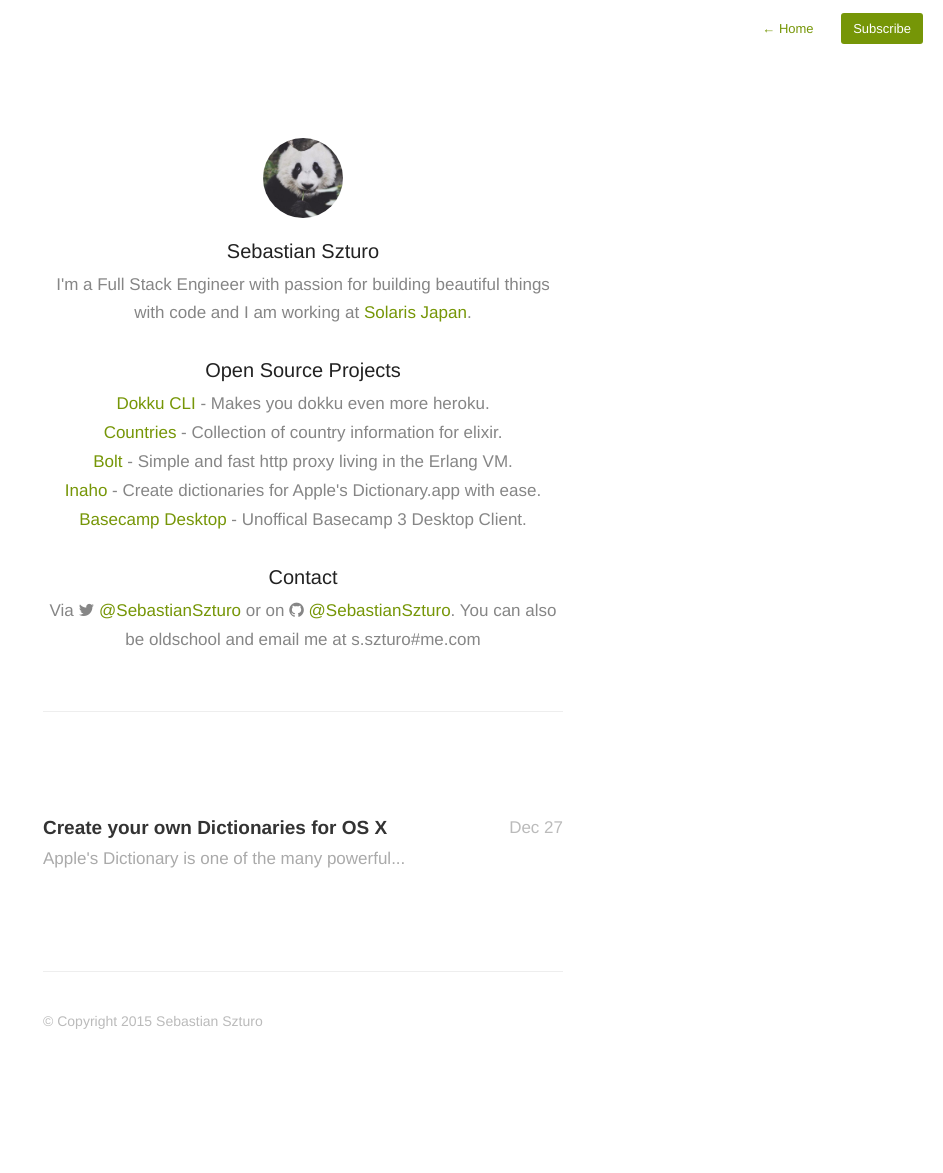
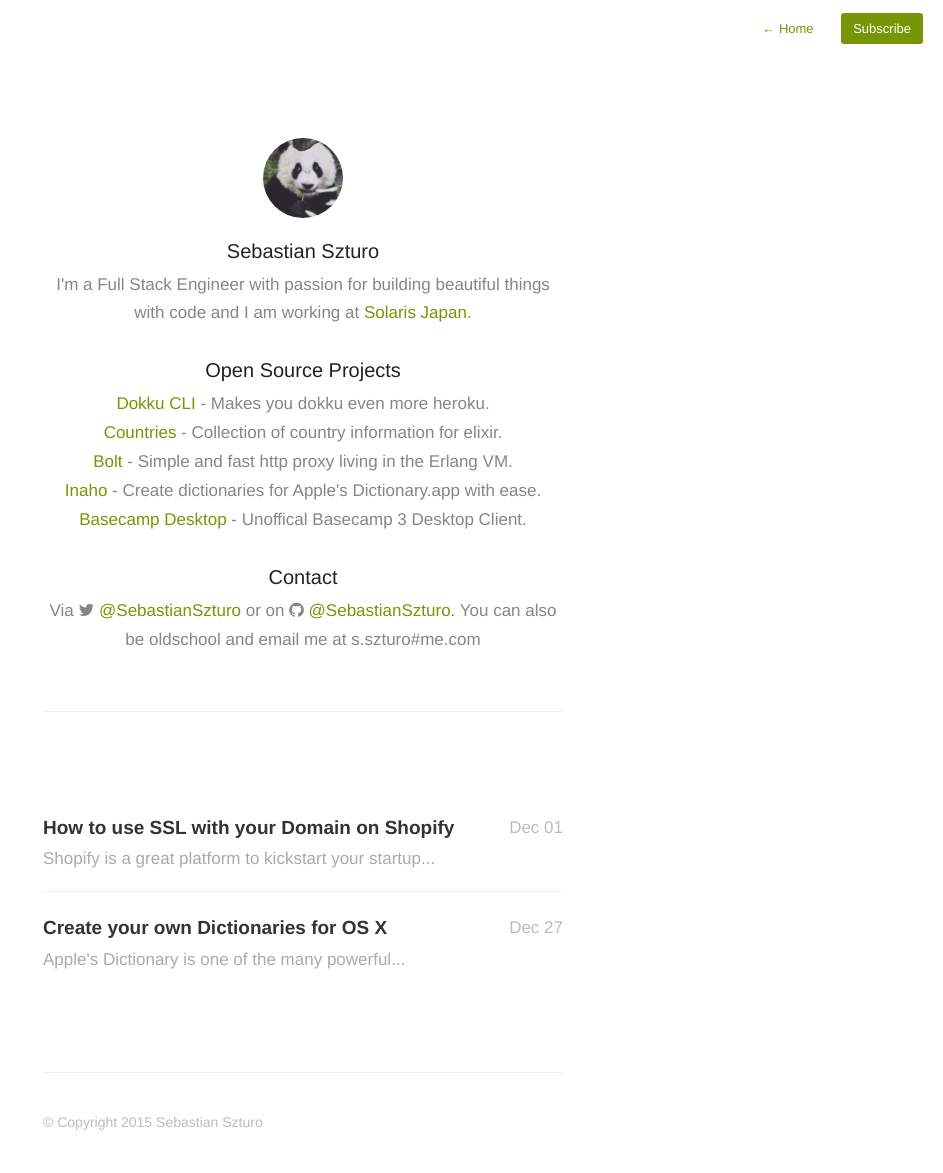
Before and after one commit to SebastianSzturo/sebastianszturo.github.com, a Jekyll site: the page built from index.html, in a window 1280 px wide. Shown: the whole page, without its empty margins (337-1280 px from the left). Built offline with Jekyll 4.4.1, drawn with Linux system fonts in a browser that asks for light colours; nearby versions of some CDN libraries; Markdown is read by kramdown in place of the engine named in the settings; the list of posts is cut into pages by our own code; before the commit the page ends 1072 px from its top, so only the background shows below that; some of the changed lines change nothing that is shown.

Commit message:
Add shopify ssl article

```diff
--- a/_config.yml
+++ b/_config.yml
@@ -1,11 +1,12 @@
 name: Sebastian Szturo
-description: Full Stack Rocket Scientist
-meta_description: "Full Stack Rocket Scientist"
+description: Full Stack Software Engineer
+meta_description: "Full Stack Engineer with passion for building beautiful things."
 
 aboutPage: true
 
 markdown: redcarpet
 highlighter: pygments
+gems: [jekyll-paginate]
 
 paginate: 20
 baseurl: /
--- /dev/null
+++ b/_posts/2015-12-01-how-to-use-ssl-with-your-domain-on-shopify.md
@@ -0,0 +1,55 @@
+---
+title:  "How to use SSL with your Domain on Shopify"
+date:   2015-12-01 13:37
+description: Shopify is a great platform to kickstart your startup...
+---
+
+[Shopify](https://www.shopify.com/?ref=sebastian-szturo) is a great platform to start your online business with or to host a shop for your [multi million dollar business](http://shop.teslamotors.com/). With over 200,000 active stores, it's one of the biggest players in the market. There is just one disadvantage: You can't get a SSL certificate unless you use their enterprise level [Shopify Plus](https://www.shopify.com/plus/?ref=sebastian-szturo) plan for ~$995 a month.
+
+### Why do I need a SSL certificate?
+
+Let's ignore the [security reasons](https://www.quora.com/How-does-SSL-work) for a SSL certificate for a moment and just look at the business disadvantage that arise from not serving our page via https:
+
+- Google's ranking algorithm will [rate your site lower](http://googlewebmastercentral.blogspot.de/2014/08/https-as-ranking-signal.html).
+- Browsers are [starting to emphasize](https://twitter.com/rlbarnes/status/656554266744586240) the need for SSL to their users.
+- Customers trust your site less if you don't have a SSL padlock.
+<br><br>
+
+### How do I get a SSL certificate for my Shopify store?
+
+You can take advantage of [CloudFlare's free Universal SSL](https://blog.cloudflare.com/introducing-universal-ssl/) to get https for your Shopify store. They are using an extension of the TSL protocol named [Server Name Indication](https://en.wikipedia.org/wiki/Server_Name_Indication). This allows them to be able to serve a certificate for multiple domains using only one IP address, reducing the hosting cost.
+
+Generally, if you're running a browser that is less than 6 years old, your browser is modern and Universal SSL on CloudFlare's free plans will work. The three biggest problem children legacy browsers are:
+
+- Internet Explorer and Chrome on Windows XP (or older)
+- Android pre-Ice Cream Sandwich<br>
+<br>
+
+If you are want to make sure your site also works on these older systems, pick CloudFlare's 20$ Pro Plan. The paid plan also provides you with more security by using "FULL SSL". (Encrypts the connection between your website visitors and CloudFlare, and from CloudFlare to your Shopify store.)
+
+##### 1. Create an account and add your domain name to CloudFlare
+
+![Cloudflare Sign Up]({{ site.url }}/assets/images/cloudflare-step-1.png)
+
+##### 2. Move your DNS Records from your domain provider.
+
+![Cloudflare Sign Up]({{ site.url }}/assets/images/cloudflare-step-2.png)
+
+##### 3. Turn on Flexible SSL in Crypto -> SSL (with SPDY) -> Flexible
+
+![Cloudflare Sign Up]({{ site.url }}/assets/images/cloudflare-step-3.png)
+
+
+##### 4. Activate CloudFlare in DNS -> example.com -> Status Icon
+
+![Cloudflare Sign Up]({{ site.url }}/assets/images/cloudflare-step-4.png)
+
+##### 5. Add a https forwarding rule in Page Rules
+
+![Cloudflare Sign Up]({{ site.url }}/assets/images/cloudflare-step-5.png)
+
+Thanks to [Prem Sichanugrist](https://twitter.com/sikachu) and his blogpost on [Thoughtbot](https://robots.thoughtbot.com/set-up-cloudflare-free-ssl-on-heroku).
+
+<div class="freelance">
+  Need help setting up CloudFlare SSL on Shopify? <a href="mailto:s.szturo@me.com"> Contact me!</a>
+</div>
--- a/assets/css/style.css
+++ b/assets/css/style.css
@@ -623,6 +623,20 @@
   margin-left: 2px;
 }
 
+.freelance {
+	background-color: #2A3033;
+	color: white;
+	padding: 15px;
+	text-align: center;
+	font-weight: bold;
+	margin-bottom: 20px;
+	font-size: 15px;
+}
+
+.freelance a {
+	color: #7CB65E;
+}
+
 /* Media Queries */
 @media screen and (max-width: 540px) {
 	#wrapper { padding:20px 20px 20px 20px;}
```
Also changed, not shown: assets/images/cloudflare-step-1.png (added), assets/images/cloudflare-step-2.png (added), assets/images/cloudflare-step-3.png (added), assets/images/cloudflare-step-4.png (added), assets/images/cloudflare-step-5.png (added).
